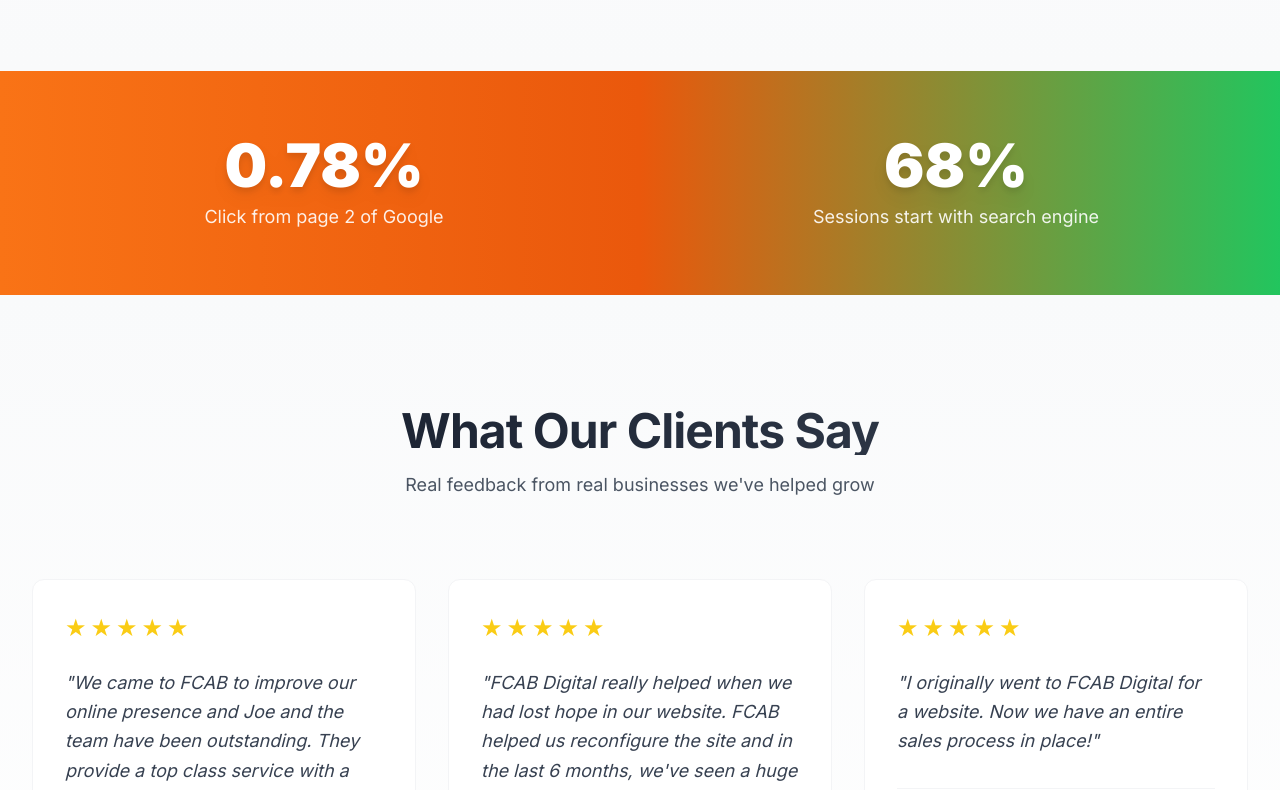
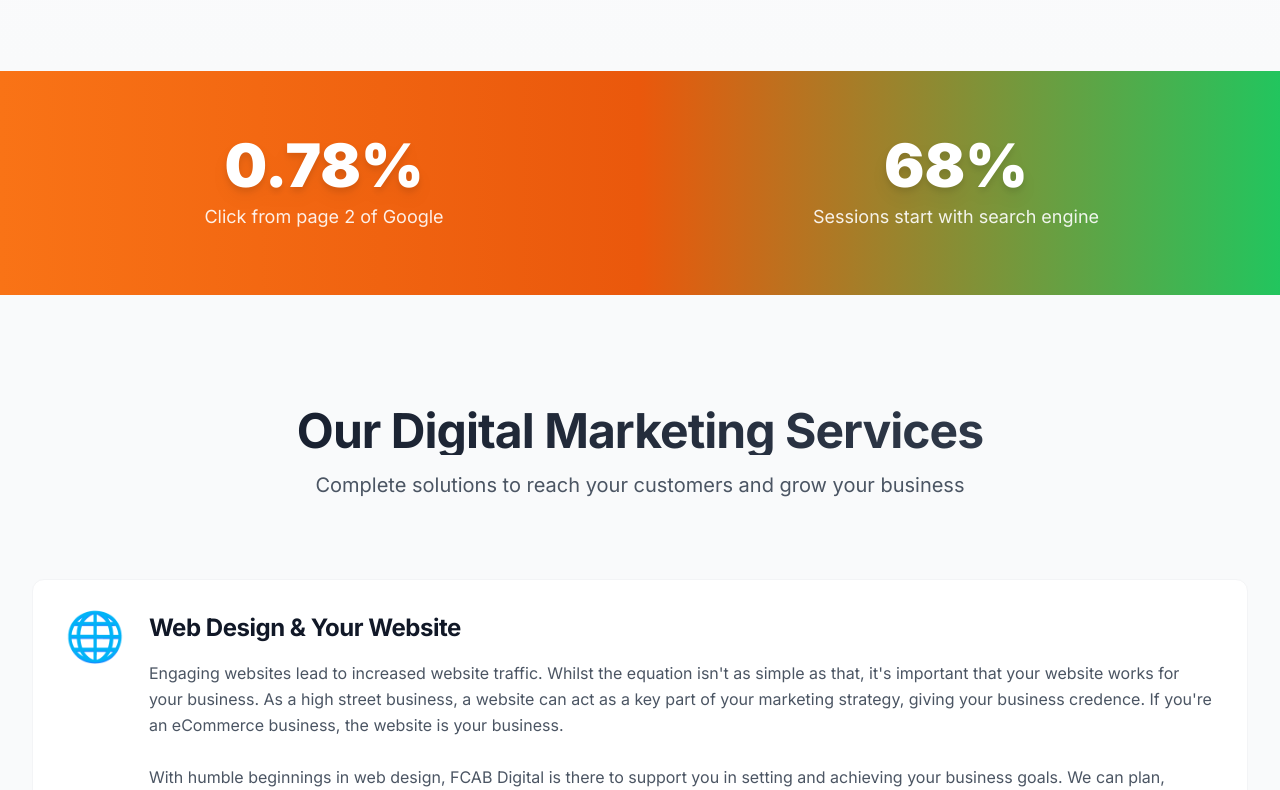
Before and after one commit to fcabdigital/fcab-digital, a Next.js app: page /digital-marketing-agency-surrey/walton-on-thames in a window 1280 px wide. Shown: the part 2000-2790 px from the top of the page. Built offline with nearby package versions, Linux system fonts and the light colour scheme.

Commit message:
Remove duplicate buttons, use LocationHero buttons instead

```diff
--- a/app/digital-marketing-agency-surrey/walton-on-thames/page.tsx
+++ b/app/digital-marketing-agency-surrey/walton-on-thames/page.tsx
@@ -191,6 +191,34 @@
         </div>
       </section>
 
+      {/* Services Section - Bold */}
+      <section id="services" className="py-28 bg-dark-50">
+        <div className="container max-w-5xl">
+          <h2 className="text-5xl font-bold mb-4 text-center bg-gradient-to-r from-dark-900 to-dark-700 bg-clip-text text-transparent">Our Digital Marketing Services</h2>
+          <p className="text-xl text-dark-600 text-center mb-20 max-w-2xl mx-auto">Complete solutions to reach your customers and grow your business</p>
+
+          <div className="space-y-6">
+            {[
+              { icon: '🌐', title: 'Web Design & Your Website', desc: 'Engaging websites lead to increased website traffic. Whilst the equation isn\'t as simple as that, it\'s important that your website works for your business. As a high street business, a website can act as a key part of your marketing strategy, giving your business credence. If you\'re an eCommerce business, the website is your business.\n\nWith humble beginnings in web design, FCAB Digital is there to support you in setting and achieving your business goals. We can plan, create, and maintain your website to help your business build relationships with the world.' },
+              { icon: '🔍', title: 'SEO Strategy', desc: 'A key skill in digital marketing is optimising a website\'s placement in search engines such as Google.\n\nWorking by using digital marketing tools such as Google Analytics and other services, we are a digital marketing agency that can be trusted. As a part of our service, we will give you insight into how you are currently performing, what other companies are doing, and deliver SEO services that function properly.' },
+              { icon: '💰', title: 'PPC and Paid Advertising', desc: 'The sure way to make yourself visible to potential customers is through the use of pay-per-click advertising and paid advertising. The benefit of PPC advertising is that you can place yourself at the top of Google search results immediately.\n\nPPC places you above websites that have good presence organically in the search engine results. This type of advertising is brilliant if your target market is the consumer.' },
+              { icon: '✨', title: 'Logo Design & Branding', desc: 'Potential customers do certain things when it comes to your business. Maybe they look at your website, or enter your shop. Regardless of what they do, the first thing they will notice is your branding.\n\nLogos and branding are an integral part of digital marketing. At FCAB Digital, agency knowledge, experience, and skill ensures basic functionalities of your marketing work.' },
+              { icon: '📱', title: 'Social Media Marketing', desc: 'Social media platforms are a great way of increasing your online presence. Increasingly the online world is restricting itself to platforms such as Facebook, Instagram, and TikTok.\n\nWith FCAB Digital, our years of experience working across the digital landscape means we are able to best advise on and execute social media campaigns for our clients.' }
+            ].map((service, idx) => (
+              <div key={idx} className="bg-white border border-dark-100 rounded-xl p-8 hover:border-primary-300 hover:shadow-xl transition-all duration-300 hover:-translate-y-1">
+                <div className="flex gap-6">
+                  <div className="text-5xl flex-shrink-0">{service.icon}</div>
+                  <div className="flex-1">
+                    <h3 className="text-2xl font-bold mb-4 text-dark-900">{service.title}</h3>
+                    <p className="text-dark-600 leading-relaxed whitespace-pre-line">{service.desc}</p>
+                  </div>
+                </div>
+              </div>
+            ))}
+          </div>
+        </div>
+      </section>
+
       {/* Testimonials - Styled */}
       <section className="py-28 bg-gradient-to-b from-dark-50 to-white">
         <div className="container max-w-5xl">
```
